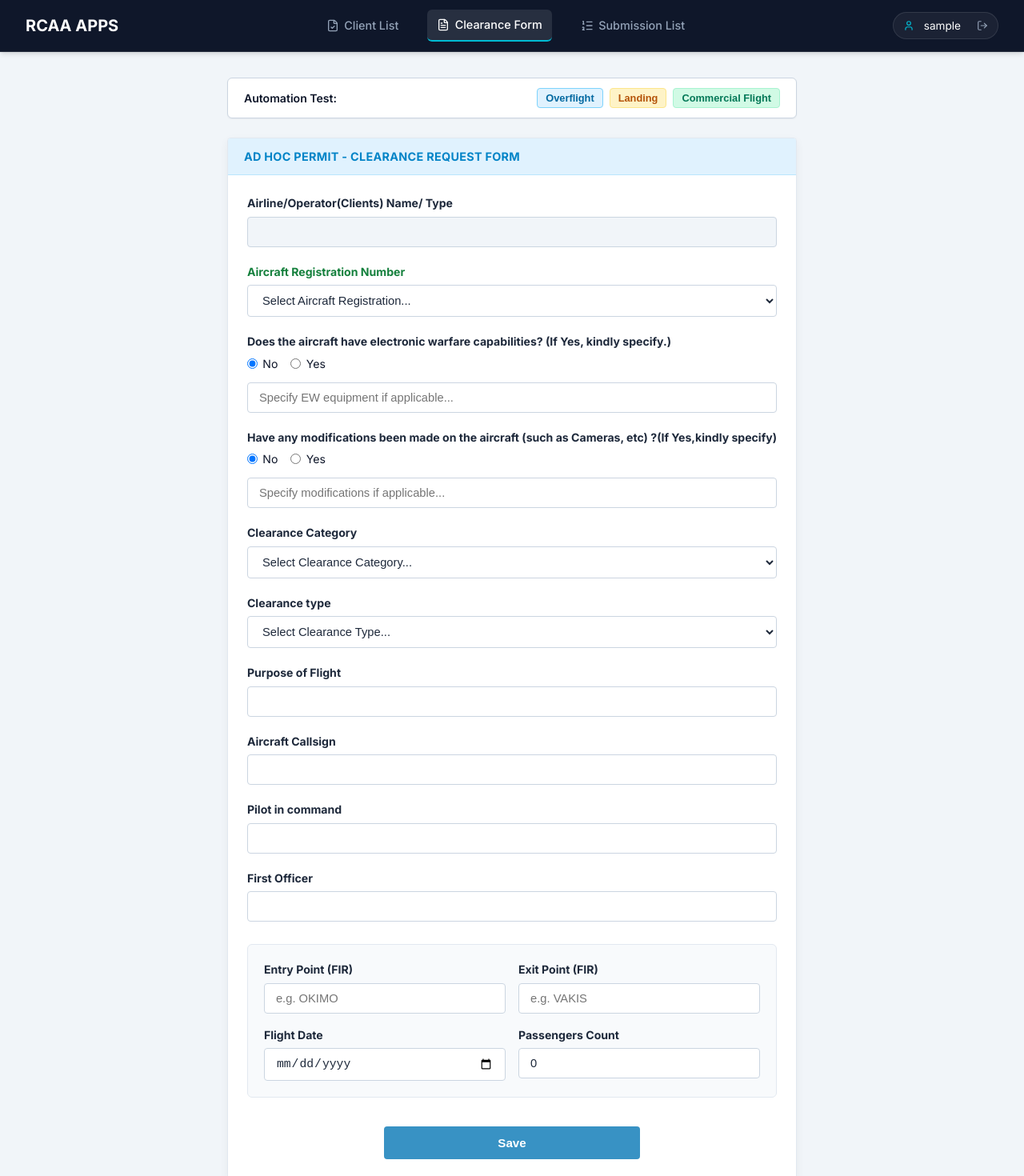
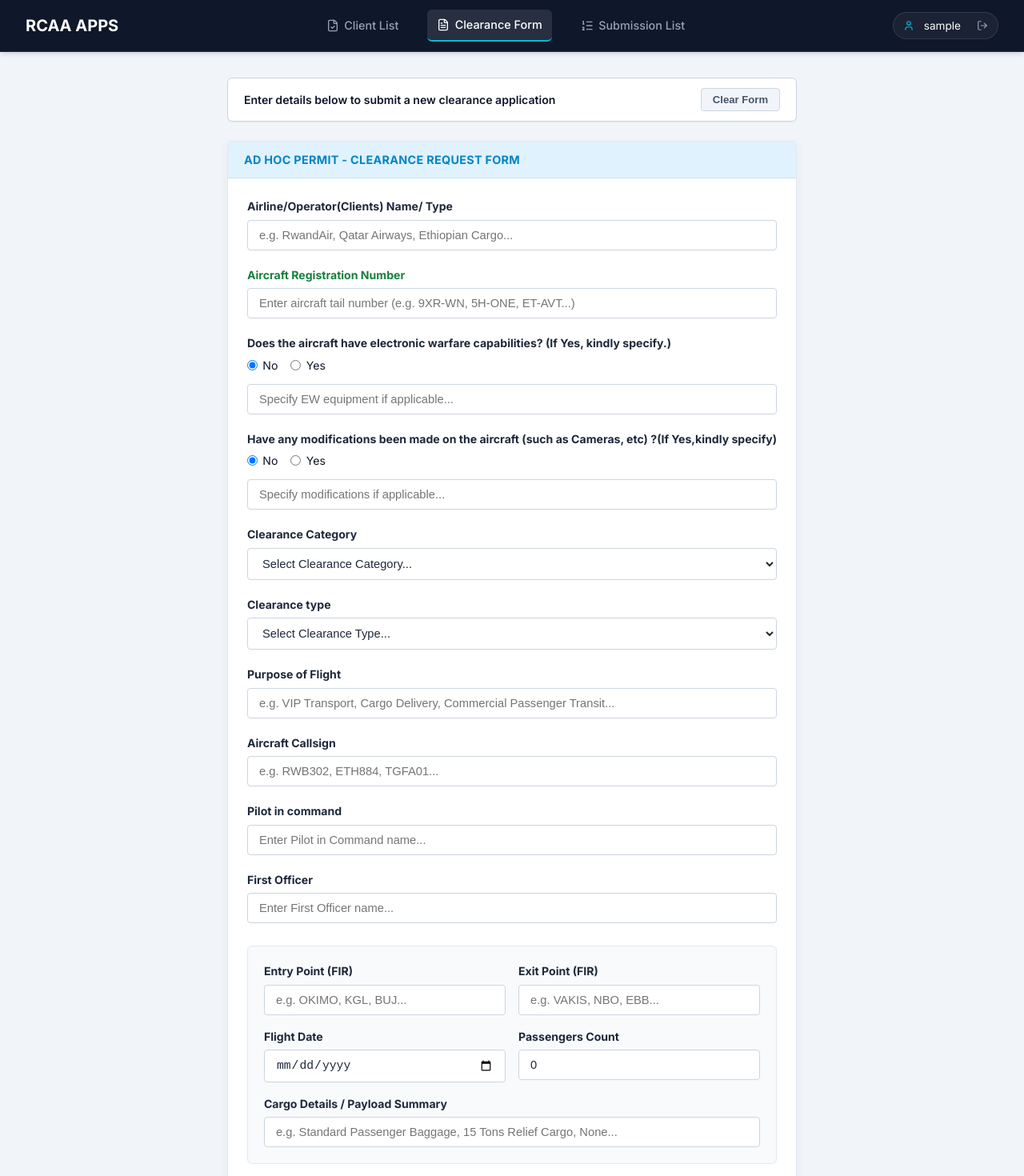
Before and after one commit to TECHBRIDGE-RWANDA-LTD/Portal-Test, a React (Vite) app: page / in a window 1280 px wide. Shown: the top 1470 px of the page at 80% size. Built offline with nearby package versions, Linux system fonts and the light colour scheme; sample sign-in values are in the browser's storage.

Commit message:
Updated frontend with no mock data

```diff
--- a/src/App.tsx
+++ b/src/App.tsx
@@ -2,6 +2,7 @@ import React, { useState } from 'react';
 import { BrowserRouter, Routes, Route, Navigate } from 'react-router-dom';
 import { Navbar } from './components/Navbar';
 import { ClientList } from './pages/ClientList';
+import { ClientDetail } from './pages/ClientDetail';
 import { AdHocPermitForm } from './pages/AdHocPermitForm';
 import { SubmissionsList } from './pages/SubmissionsList';
 import { SubmissionDetail } from './pages/SubmissionDetail';
@@ -46,8 +47,9 @@ export const App: React.FC = () => {
         <Route path="/login" element={user ? <Navigate to="/" replace /> : <Login onLoginSuccess={handleLoginSuccess} />} />
         <Route path="/signup" element={user ? <Navigate to="/" replace /> : <Signup onSignupSuccess={handleLoginSuccess} />} />
 
-        {/* 3 Main Navigation Pages */}
+        {/* Main Navigation Pages */}
         <Route path="/client-list" element={<ProtectedRoute user={user}><ClientList /></ProtectedRoute>} />
+        <Route path="/client-list/:id" element={<ProtectedRoute user={user}><ClientDetail /></ProtectedRoute>} />
         <Route path="/form" element={<ProtectedRoute user={user}><AdHocPermitForm /></ProtectedRoute>} />
         <Route path="/submissions" element={<ProtectedRoute user={user}><SubmissionsList /></ProtectedRoute>} />
         <Route path="/submissions/:id" element={<ProtectedRoute user={user}><SubmissionDetail /></ProtectedRoute>} />
--- a/src/pages/AdHocPermitForm.tsx
+++ b/src/pages/AdHocPermitForm.tsx
@@ -40,6 +40,28 @@ export const AdHocPermitForm: React.FC = () => {
     setFormData(prev => ({ ...prev, [name]: checked }));
   };
 
+  const handleResetForm = () => {
+    setFormData({
+      airline_operator: '',
+      aircraft_registration: '',
+      has_electronic_warfare: false,
+      electronic_warfare_details: '',
+      has_aircraft_modifications: false,
+      aircraft_modifications_details: '',
+      clearance_category: '',
+      clearance_type: '',
+      purpose_of_flight: '',
+      aircraft_callsign: '',
+      pilot_in_command: '',
+      first_officer: '',
+      entry_point: '',
+      exit_point: '',
+      flight_date: '',
+      passengers_count: 0,
+      cargo_details: ''
+    });
+  };
+
   const handleSubmit = async (e: React.FormEvent) => {
     e.preventDefault();
     setLoading(true);
@@ -56,73 +78,9 @@ export const AdHocPermitForm: React.FC = () => {
     }
   };
 
-  const handleQuickAutofill = (type: 'VIP' | 'CARGO' | 'COMMERCIAL') => {
-    if (type === 'VIP') {
-      setFormData({
-        airline_operator: 'TANZANIA GOVERNMENT FLIGHT AGENCY.',
-        aircraft_registration: '5HONE',
-        has_electronic_warfare: false,
-        electronic_warfare_details: '',
-        has_aircraft_modifications: false,
-        aircraft_modifications_details: '',
-        clearance_category: 'Overflight',
-        clearance_type: 'Ad-Hoc',
-        purpose_of_flight: 'VIP Executive Transport',
-        aircraft_callsign: 'TGFA01',
-        pilot_in_command: 'Capt. Joseph Mukasa',
-        first_officer: 'F/O Sarah Hassan',
-        entry_point: 'OKIMO',
-        exit_point: 'VAKIS',
-        flight_date: new Date().toISOString().split('T')[0],
-        passengers_count: 8,
-        cargo_details: 'VIP Luggage'
-      });
-    } else if (type === 'CARGO') {
-      setFormData({
-        airline_operator: 'ETHIOPIAN AIRLINES CARGO',
-        aircraft_registration: 'ET-AVT',
-        has_electronic_warfare: false,
-        electronic_warfare_details: '',
-        has_aircraft_modifications: true,
-        aircraft_modifications_details: 'Enhanced high-altitude cargo door locks',
-        clearance_category: 'Landing & Takeoff',
-        clearance_type: 'Single Flight',
-        purpose_of_flight: 'Medical Cargo & Disaster Relief',
-        aircraft_callsign: 'ETH884',
-        pilot_in_command: 'Capt. Abiy Wolde',
-        first_officer: 'F/O Tigist Alemu',
-        entry_point: 'KGL',
-        exit_point: 'NBO',
-        flight_date: new Date().toISOString().split('T')[0],
-        passengers_count: 3,
-        cargo_details: 'Pharmaceuticals & Vaccines (18 Tons)'
-      });
-    } else {
-      setFormData({
-        airline_operator: 'RWANDAIR',
-        aircraft_registration: '9XR-WP',
-        has_electronic_warfare: false,
-        electronic_warfare_details: '',
-        has_aircraft_modifications: false,
-        aircraft_modifications_details: '',
-        clearance_category: 'Overflight',
-        clearance_type: 'Block Permit',
-        purpose_of_flight: 'Commercial Passenger Flight RWB302',
-        aircraft_callsign: 'RWB302',
-        pilot_in_command: 'Capt. Paul Kagabo',
-        first_officer: 'F/O Alice Umutoni',
-        entry_point: 'BUJ',
-        exit_point: 'EBB',
-        flight_date: new Date().toISOString().split('T')[0],
-        passengers_count: 140,
-        cargo_details: 'Standard Passenger Baggage'
-      });
-    }
-  };
-
   return (
     <div className="container">
-      {/* Quick Test Toolbar */}
+      {/* Form Action Toolbar */}
       <div style={{
         background: '#ffffff',
         borderRadius: '6px',
@@ -137,31 +95,15 @@ export const AdHocPermitForm: React.FC = () => {
         boxShadow: 'var(--shadow-sm)'
       }}>
         <div style={{ display: 'flex', alignItems: 'center', gap: '0.5rem', color: '#0f172a', fontWeight: 600, fontSize: '0.88rem' }}>
-          <span>Automation Test:</span>
+          <span>Enter details below to submit a new clearance application</span>
         </div>
-        <div style={{ display: 'flex', gap: '0.5rem', flexWrap: 'wrap' }}>
-          <button
-            type="button"
-            onClick={() => handleQuickAutofill('VIP')}
-            style={{ padding: '4px 10px', fontSize: '0.8rem', background: '#e0f2fe', color: '#0369a1', border: '1px solid #7dd3fc', borderRadius: '4px', cursor: 'pointer', fontWeight: 600 }}
-          >
-          Overflight
-          </button>
-          <button
-            type="button"
-            onClick={() => handleQuickAutofill('CARGO')}
-            style={{ padding: '4px 10px', fontSize: '0.8rem', background: '#fef3c7', color: '#b45309', border: '1px solid #fde68a', borderRadius: '4px', cursor: 'pointer', fontWeight: 600 }}
-          >
-            Landing
-          </button>
-          <button
-            type="button"
-            onClick={() => handleQuickAutofill('COMMERCIAL')}
-            style={{ padding: '4px 10px', fontSize: '0.8rem', background: '#d1fae5', color: '#047857', border: '1px solid #a7f3d0', borderRadius: '4px', cursor: 'pointer', fontWeight: 600 }}
-          >
-            Commercial Flight
-          </button>
-        </div>
+        <button
+          type="button"
+          onClick={handleResetForm}
+          style={{ padding: '6px 14px', fontSize: '0.82rem', background: '#f1f5f9', color: '#475569', border: '1px solid #cbd5e1', borderRadius: '4px', cursor: 'pointer', fontWeight: 600 }}
+        >
+          Clear Form
+        </button>
       </div>
 
       {errorMessage && (
@@ -191,7 +133,8 @@ export const AdHocPermitForm: React.FC = () => {
             <input
               type="text"
               name="airline_operator"
-              className="form-input disabled-readonly"
+              className="form-input"
+              placeholder="e.g. RwandAir, Qatar Airways, Ethiopian Cargo..."
               value={formData.airline_operator}
               onChange={handleInputChange}
               required
@@ -201,31 +144,15 @@ export const AdHocPermitForm: React.FC = () => {
           {/* Aircraft Registration Number */}
           <div className="form-group">
             <label className="form-label highlight-green">Aircraft Registration Number</label>
-            <select
+            <input
+              type="text"
               name="aircraft_registration"
-              className="form-select"
+              className="form-input"
+              placeholder="Enter aircraft tail number (e.g. 9XR-WN, 5H-ONE, ET-AVT...)"
               value={formData.aircraft_registration}
               onChange={handleInputChange}
               required
-            >
-              <option value="">Select Aircraft Registration...</option>
-              <option value="5HONE">5HONE</option>
-              <option value="9XR-WN">9XR-WN</option>
-              <option value="ET-AVT">ET-AVT</option>
-              <option value="9XR-WP">9XR-WP</option>
-              <option value="5H-TZA">5H-TZA</option>
-              <option value="CUSTOM">Custom Registration...</option>
-            </select>
-            {formData.aircraft_registration === 'CUSTOM' && (
-              <input
-                type="text"
-                placeholder="Enter custom tail number (e.g. N704X)"
-                className="form-input"
-                style={{ marginTop: '0.5rem' }}
-                onChange={(e) => setFormData(prev => ({ ...prev, aircraft_registration: e.target.value }))}
-                required
-              />
-            )}
+            />
           </div>
 
           {/* Electronic Warfare Question */}
@@ -310,7 +237,6 @@ export const AdHocPermitForm: React.FC = () => {
               <option value="Overflight">Overflight</option>
               <option value="Landing & Takeoff">Landing</option>
               <option value="Technical Stop">Technical Stop</option>
-
             </select>
           </div>
 
@@ -322,6 +248,7 @@ export const AdHocPermitForm: React.FC = () => {
               className="form-select"
               value={formData.clearance_type}
               onChange={handleInputChange}
+              required
             >
               <option value="">Select Clearance Type...</option>
               <option value="Diplomatic">Diplomatic</option>
@@ -339,6 +266,7 @@ export const AdHocPermitForm: React.FC = () => {
               type="text"
               name="purpose_of_flight"
               className="form-input"
+              placeholder="e.g. VIP Transport, Cargo Delivery, Commercial Passenger Transit..."
               value={formData.purpose_of_flight}
               onChange={handleInputChange}
               required
@@ -352,6 +280,7 @@ export const AdHocPermitForm: React.FC = () => {
               type="text"
               name="aircraft_callsign"
               className="form-input"
+              placeholder="e.g. RWB302, ETH884, TGFA01..."
               value={formData.aircraft_callsign}
               onChange={handleInputChange}
               required
@@ -365,6 +294,7 @@ export const AdHocPermitForm: React.FC = () => {
               type="text"
               name="pilot_in_command"
               className="form-input"
+              placeholder="Enter Pilot in Command name..."
               value={formData.pilot_in_command}
               onChange={handleInputChange}
               required
@@ -378,13 +308,14 @@ export const AdHocPermitForm: React.FC = () => {
               type="text"
               name="first_officer"
               className="form-input"
+              placeholder="Enter First Officer name..."
               value={formData.first_officer}
               onChange={handleInputChange}
               required
             />
           </div>
 
-          {/* Additional Flight Routing Info */}
+          {/* Flight Routing, Schedule & Cargo Payload */}
           <div style={{
             background: '#f8fafc',
             border: '1px solid #e2e8f0',
@@ -401,7 +332,7 @@ export const AdHocPermitForm: React.FC = () => {
                 type="text"
                 name="entry_point"
                 className="form-input"
-                placeholder="e.g. OKIMO"
+                placeholder="e.g. OKIMO, KGL, BUJ..."
                 value={formData.entry_point}
                 onChange={handleInputChange}
               />
@@ -412,7 +343,7 @@ export const AdHocPermitForm: React.FC = () => {
                 type="text"
                 name="exit_point"
                 className="form-input"
-                placeholder="e.g. VAKIS"
+                placeholder="e.g. VAKIS, NBO, EBB..."
                 value={formData.exit_point}
                 onChange={handleInputChange}
               />
@@ -436,6 +367,17 @@ export const AdHocPermitForm: React.FC = () => {
                 value={formData.passengers_count}
                 onChange={handleInputChange}
                 min={0}
+              />
+            </div>
+            <div className="form-group" style={{ gridColumn: 'span 2' }}>
+              <label className="form-label">Cargo Details / Payload Summary</label>
+              <input
+                type="text"
+                name="cargo_details"
+                className="form-input"
+                placeholder="e.g. Standard Passenger Baggage, 15 Tons Relief Cargo, None..."
+                value={formData.cargo_details}
+                onChange={handleInputChange}
               />
             </div>
           </div>
```
